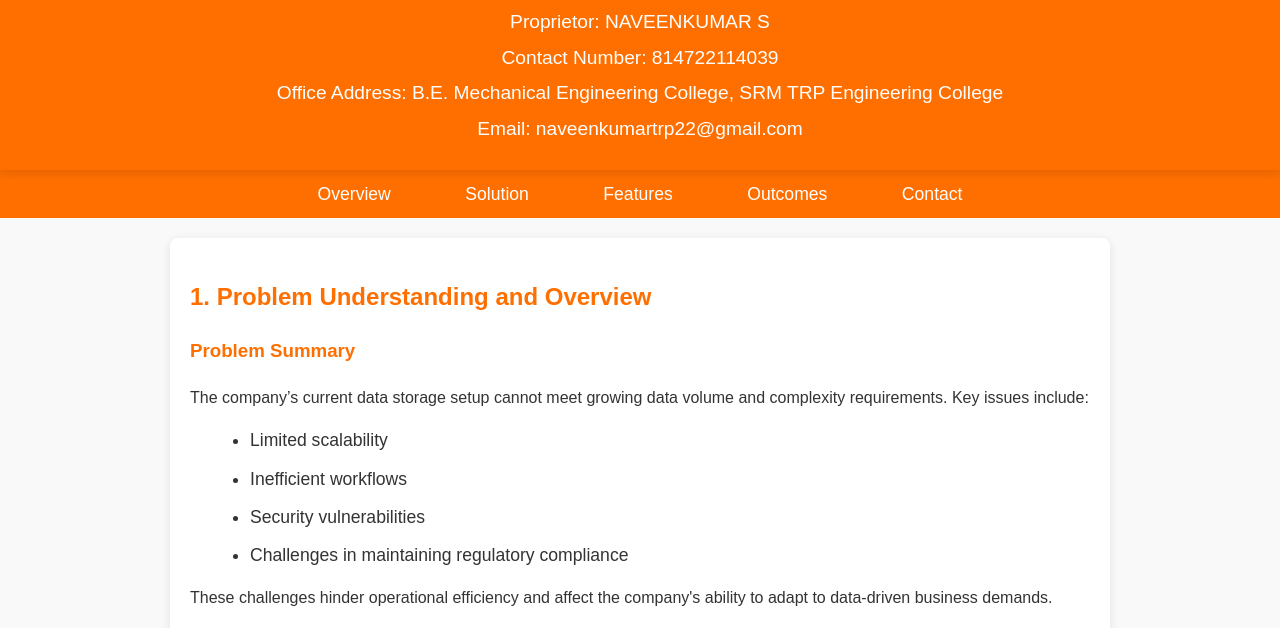
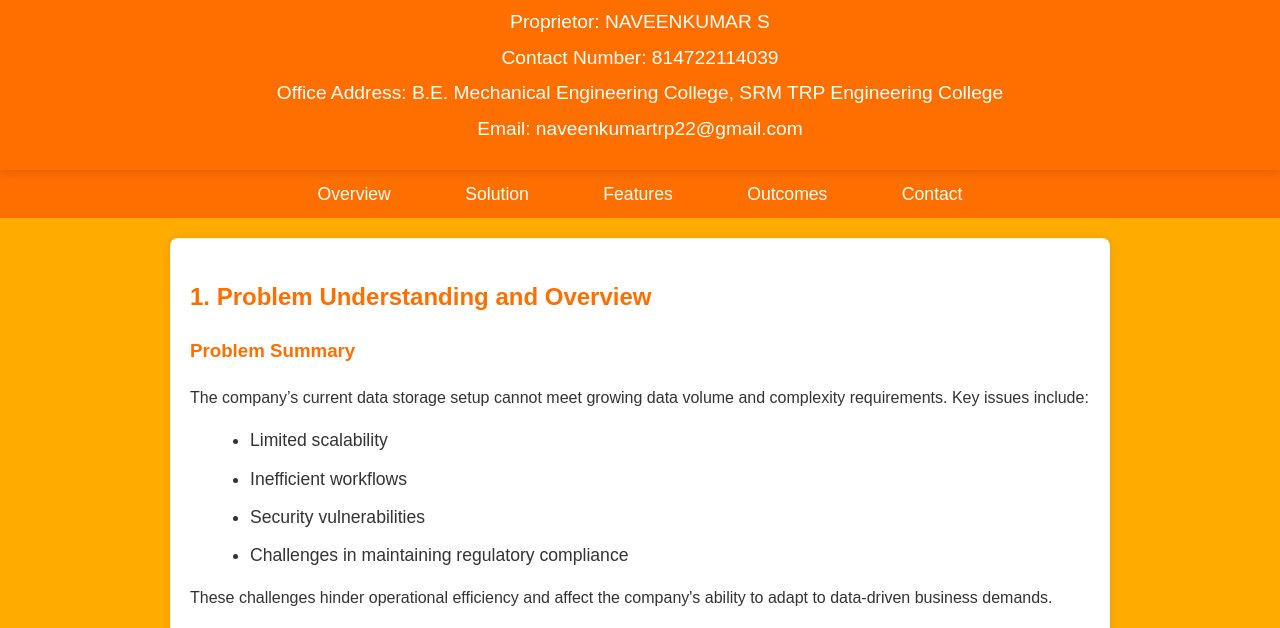
Before and after one commit to Nagadeepan211/Data-storage, a plain HTML site: page index.html in a window 1280 px wide. Shown: the part 97-725 px from the top of the page. Drawn offline with Linux system fonts and the light colour scheme.

Commit message:
Update index.html

```diff
--- a/index.html
+++ b/index.html
@@ -9,7 +9,7 @@
         /* Body styles */
         body {
             font-family: 'Arial', sans-serif;
-            background-color: #f9f9f9; /* Light background */
+            background-color: #ffab00; /* More vibrant background */
             color: #333; /* Default text color */
             margin: 0;
             padding: 0;
```
